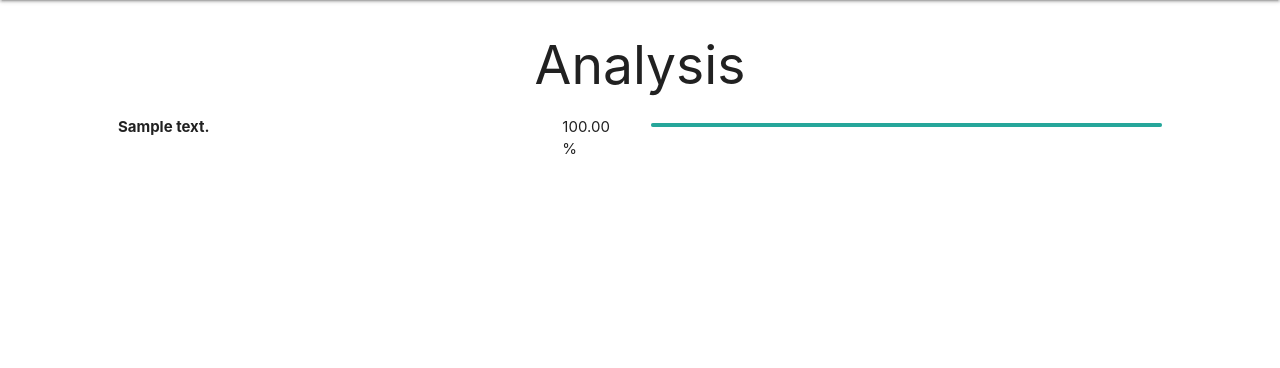
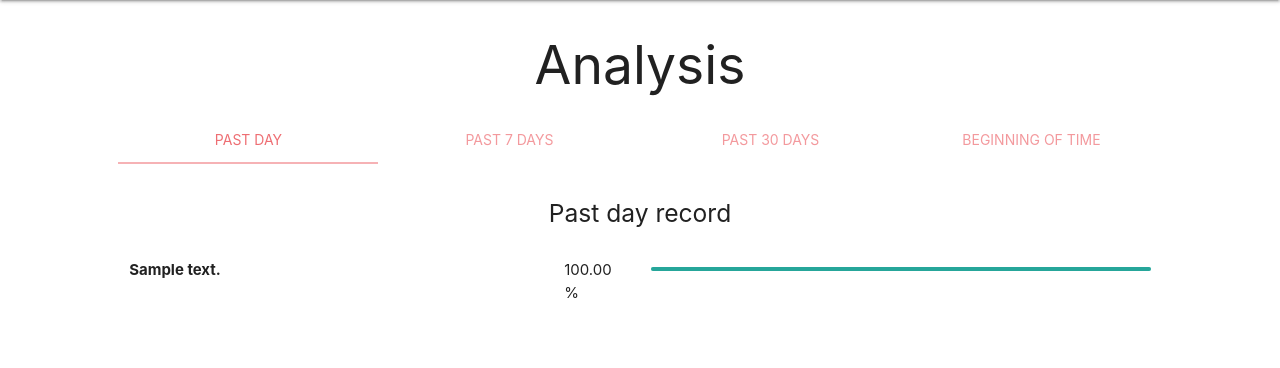
Before and after one commit to msrshahrukh100/My-Plans, a Django app: a page that uses scheduler/tasks/templates/analysis.html in a window 1280 px wide. Shown: the part 64-432 px from the top of the page. Run offline with Django 3.2, Linux system fonts and the light colour scheme; a user stored in the database is signed in; tables that the repository leaves empty hold one stand-in row (values such as "Sample post"); some libraries are stand-ins or nearby versions.

Commit message:
Added time duration record view in the analysis page

```diff
--- a/scheduler/static/tasks/js/main.js
+++ b/scheduler/static/tasks/js/main.js
@@ -15,4 +15,7 @@ $(function(){
 		})
 	})
 
+	// for the tabs
+	$('.tabs').tabs();
+
 });
--- a/scheduler/tasks/api/utils.py
+++ b/scheduler/tasks/api/utils.py
@@ -1,20 +1,23 @@
 from ..models import Task
+from django.utils.timezone import datetime, timedelta
 
-
-def get_total_percent_data(task, user):
-	schedules = task.schedule.filter(user=user)
+def get_total_percent_data(task, user, dayspast):
+	if dayspast :
+		schedules = task.schedule.filter(user=user, date__gte=datetime.now()-timedelta(days=dayspast))
+	else :
+		schedules = task.schedule.filter(user=user)
 	success = schedules.filter(status=True).count()
 	total = schedules.count()
 	if total:
 		return float(success*100)/float(total)
 	return 0
 
-def get_data_of_user(user):
+def get_data_of_user(user, dayspast=None):
 	data = []
 	for task in Task.objects.all() :
 		task_data = {
 		"name": task.content,
-		"percent_completed" : get_total_percent_data(task, user),
+		"percent_completed" : get_total_percent_data(task, user, dayspast),
 		"color" : task.color
 		}
 		data.append(task_data)
--- a/scheduler/tasks/templates/analysis.html
+++ b/scheduler/tasks/templates/analysis.html
@@ -8,8 +8,20 @@
 <h2 class="center">Analysis</h2>
 <div class="row">
 	<div class="col s12 m10 l10 offset-l1 offset-m1">
-		<div id="analysis_values" data-actionurl="{% url 'tasks:get_analysis_data' %}">
-      {% for data in user_data %}
+    <div class="row">
+      <div class="col s12">
+        <ul class="tabs">
+          <li class="tab col s3"><a class="active" href="#test1">Past Day</a></li>
+          <li class="tab col s3"><a href="#test2">Past 7 days</a></li>
+          <li class="tab col s3"><a href="#test3">Past 30 days</a></li>
+          <li class="tab col s3"><a href="#test4">Beginning of Time</a></li>
+        </ul>
+      </div>
+    </div>
+    <div id="test1" class="col s12">
+      <h5 class="center">Past day record</h5>
+      <br>
+      {% for data in user_data_past_day %}
         <div class="row">
           <div class="col l5 m5 s5">
             <b>{{ data.name }}</b>
@@ -28,8 +40,77 @@
         <br>
       {% endfor %}
     </div>
+    <div id="test2" class="col s12">
+      <h5 class="center">Past 7 days record</h5>
+      <br>
+      {% for data in user_data_past_week %}
+        <div class="row">
+          <div class="col l5 m5 s5">
+            <b>{{ data.name }}</b>
+          </div>
+          <div class="col l1 m1 s1 hide-on-small-only">
+            {{ data.percent_completed|floatformat:2 }} %
+          </div>
+          <div class="col l6 m6 s7">
+            <div class="progress">
+              <div class="determinate {{ data.color }} right" style="width: {{ data.percent_completed }}%">
+              </div>
+            </div>
+          </div>
+        </div>
+        <br>
+        <br>
+      {% endfor %}
+    </div>
+    <div id="test3" class="col s12">
+      <h5 class="center">Past 30 days record</h5>
+      <br>
+      {% for data in user_data_past_month %}
+        <div class="row">
+          <div class="col l5 m5 s5">
+            <b>{{ data.name }}</b>
+          </div>
+          <div class="col l1 m1 s1 hide-on-small-only">
+            {{ data.percent_completed|floatformat:2 }} %
+          </div>
+          <div class="col l6 m6 s7">
+            <div class="progress">
+              <div class="determinate {{ data.color }} right" style="width: {{ data.percent_completed }}%">
+              </div>
+            </div>
+          </div>
+        </div>
+        <br>
+        <br>
+      {% endfor %}
+    </div>
+    <div id="test4" class="col s12">
+      <h5 class="center">From beginning of time</h5>
+      <br>
+      {% for data in user_data_forever %}
+        <div class="row">
+          <div class="col l5 m5 s5">
+            <b>{{ data.name }}</b>
+          </div>
+          <div class="col l1 m1 s1 hide-on-small-only">
+            {{ data.percent_completed|floatformat:2 }} %
+          </div>
+          <div class="col l6 m6 s7">
+            <div class="progress">
+              <div class="determinate {{ data.color }} right" style="width: {{ data.percent_completed }}%">
+              </div>
+            </div>
+          </div>
+        </div>
+        <br>
+        <br>
+      {% endfor %}
+    </div>
+
+
 	</div>
 </div>
+
 {% endblock %}
 
 {% block extra_scripts %}
--- a/scheduler/tasks/views.py
+++ b/scheduler/tasks/views.py
@@ -48,7 +48,10 @@ def history(request):
 
 def analysis(request):
 	context = {
-	"user_data" : get_data_of_user(request.user)
+	"user_data_past_day" : get_data_of_user(request.user, dayspast=1),
+	"user_data_past_week" : get_data_of_user(request.user, dayspast=7),
+	"user_data_past_month" : get_data_of_user(request.user, dayspast=30),
+	"user_data_forever" : get_data_of_user(request.user)
 	}
 	return render(request, "analysis.html", context)
 
```
